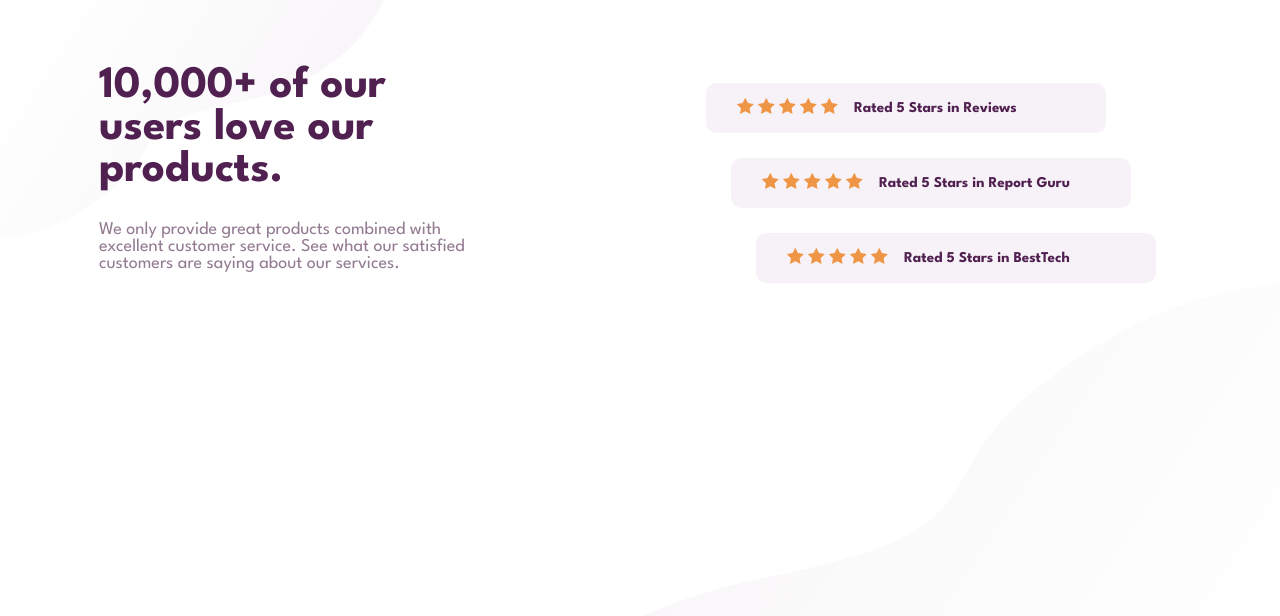
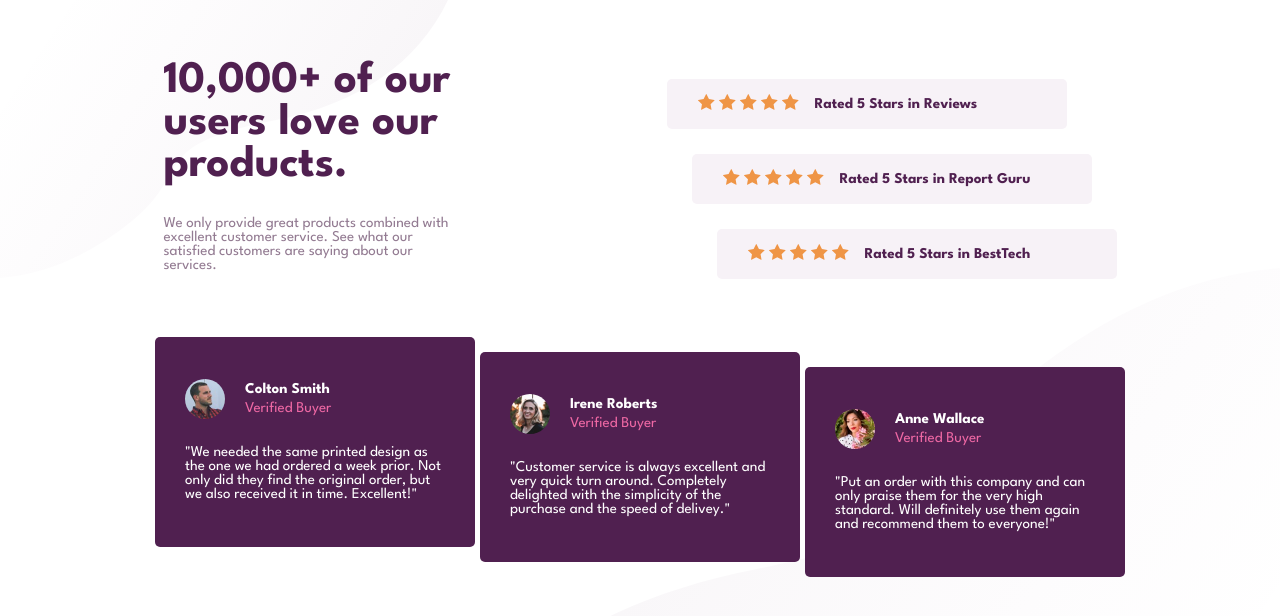
Before and after one commit to stevansantana/front-end-mentor, a plain HTML site: page newbie/social-proof-section-master/index.html in a window 1280 px wide. Drawn offline with Linux system fonts and the light colour scheme.

Commit message:
desktop layout finalizado

```diff
--- a/newbie/social-proof-section-master/index.html
+++ b/newbie/social-proof-section-master/index.html
@@ -70,6 +70,65 @@
 
   </div>
 
+  <div class="bottom-part">
+
+    <div class="cards">
+
+      <div class="image-text">
+
+        <img src="images/image-colton.jpg">
+
+        <div>
+          <p>Colton Smith</p>
+          <p>Verified Buyer</p>
+        </div>
+
+      </div>
+
+      <p>
+        "We needed the same printed design as the one we had ordered a week prior. Not only did they find the original order, but we also received it in time. Excellent!"
+      </p>
+
+    </div>
+
+    <div class="cards">
+
+      <div class="image-text">
+
+        <img src="images/image-irene.jpg">
+
+        <div>
+          <p>Irene Roberts</p>
+          <p>Verified Buyer</p>
+        </div>
+
+      </div>
+
+      <p>
+        "Customer service is always excellent and very quick turn around. Completely delighted with the simplicity of the purchase and the speed of delivey."
+      </p>
+
+    </div>
+
+    <div class="cards">
+
+      <div class="image-text">
+
+        <img src="images/image-anne.jpg">
+
+        <div>
+          <p>Anne Wallace</p>
+          <p>Verified Buyer</p>
+        </div>
+
+      </div>
+
+      <p>
+        "Put an order with this company and can only praise them for the very high standard. Will definitely use them again and recommend them to everyone!"
+      </p>
+    </div>
+
+  </div>
 
 </body>
 </html>
--- a/newbie/social-proof-section-master/style.css
+++ b/newbie/social-proof-section-master/style.css
@@ -10,17 +10,19 @@ html {
 
 body {
     margin: 0;
-    height: inherit;
     background-image: url(images/bg-pattern-bottom-desktop.svg), url(images/bg-pattern-top-desktop.svg);
     background-repeat: no-repeat, no-repeat;
     background-position: bottom right, top left;
-    background-size: 65%, 30%;
+    background-size: 67%, 35%;
 }
 
 .top-part {
     display: flex;
-    margin-top: 65px;
+    margin-top: 60px;
     justify-content: space-around;
+    margin-left: 80px;
+    margin-right: 80px;
+
 }
 
 .container-users-information {
@@ -30,7 +32,7 @@ body {
 .container-users-information > h1 {
     font-family: 'League Spartan';
     color: hsl(300, 43%, 22%);
-    width: 75%;
+    width: 98%;
     font-size: 45px;
     margin-top: 0px;
 }
@@ -38,11 +40,12 @@ body {
 .container-users-information > p {
     font-family: 'League Spartan';
     color: hsl(303, 10%, 53%);
-    font-size: 18px;
+    font-size: 15px;
+    width: 90%;
 }
 
 .container-stars-information {
-    width: 500px;
+    width: auto;
     display: flex;
     align-items: center;
     justify-content: center;
@@ -56,7 +59,7 @@ body {
     background-color: hsl(300, 24%, 96%);
     padding: 15px;
     margin-bottom: 25px;
-    border-radius: 10px;
+    border-radius: 5px;
 }
 
 .container-stars p {
@@ -83,3 +86,59 @@ body {
     margin-left: 50px;
     margin-bottom: 0px;
 }
+
+.bottom-part {
+    margin-top: 50px;
+    display: flex;
+    justify-content: space-evenly;
+    align-items: center;
+    margin-left: 150px;
+    margin-right: 150px;
+}
+
+.cards {
+    width: 320px;
+    height: 210px;
+    background-color: hsl(300, 43%, 22%);
+    padding: 30px;
+    border-radius: 5px;
+}
+
+.cards p {
+    font-family: 'League Spartan';
+    font-size: 15px;
+    color: white;
+}
+
+.image-text {
+    display: flex;
+    align-items: center;
+}
+
+.image-text img {
+    border-radius: 100%;
+    width: 40px;
+    height: 40px;
+    margin-right: 20px;
+}
+
+.image-text p:first-child {
+    font-family: 'League Spartan';
+    color: hsl(0, 0%, 100%);
+    font-weight: bold;
+    margin-bottom: 0px;
+}
+
+.image-text p:last-child {
+    font-family: 'League Spartan';
+    color: hsl(333, 80%, 67%);
+    margin-top: 5px;
+}
+
+.cards:first-child {
+    margin-bottom: 30px;
+}
+
+.cards:last-child {
+    margin-top: 30px;
+}
```
